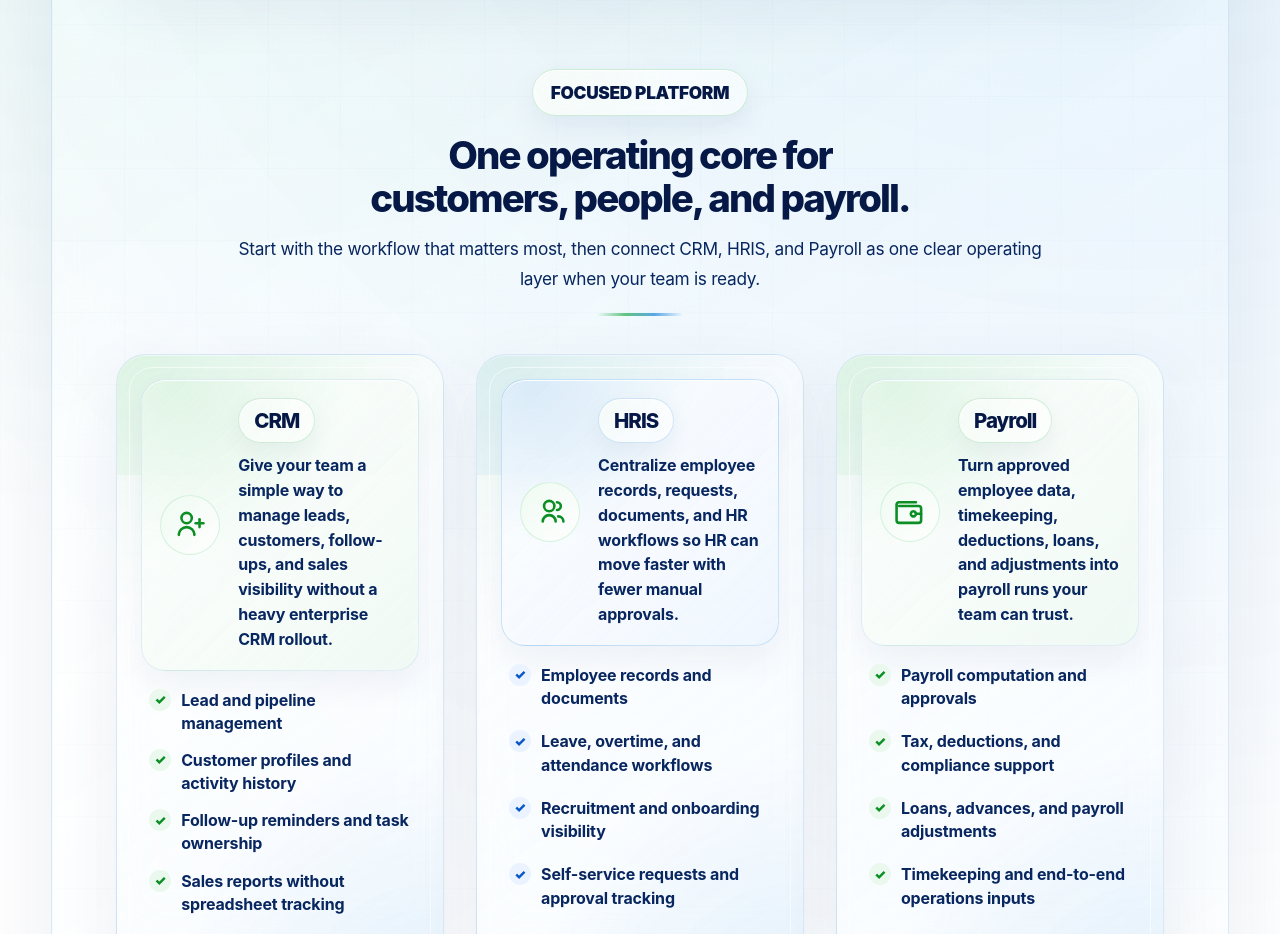
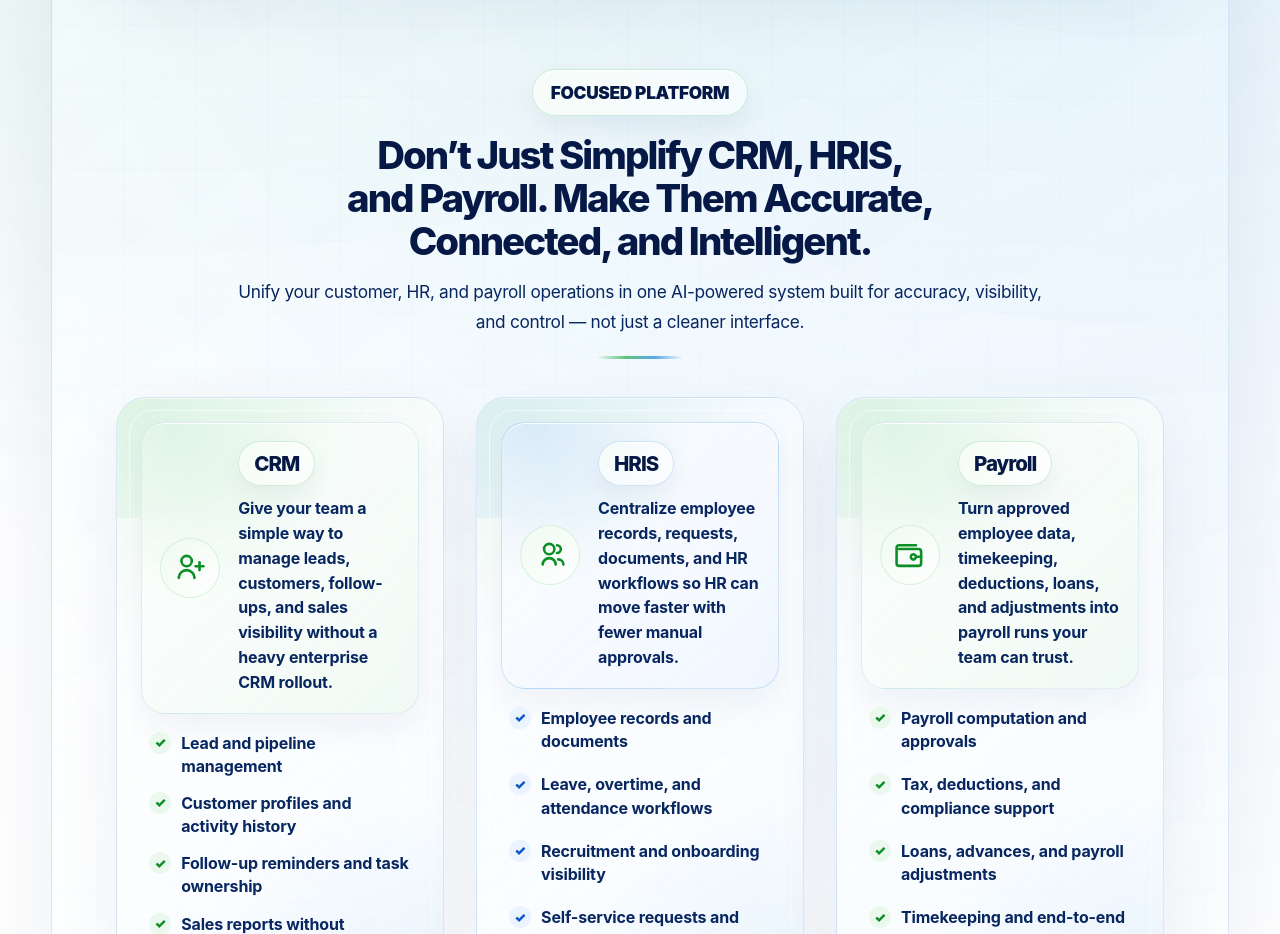
Before and after one commit to codepinasph/cornerstone-website, a React (Vite) app: page / in a window 1280 px wide. Shown: the part 1360-2294 px from the top of the page. Built offline with nearby package versions, Linux system fonts and the light colour scheme.

Commit message:
update product section heading and description to emphasize accuracy and intelligence in operations

```diff
--- a/src/App.jsx
+++ b/src/App.jsx
@@ -396,8 +396,8 @@ function ProductCards() {
     <section className="section product-section" id="product">
       <div className="section-heading">
         <p className="eyebrow mini-eyebrow">Focused platform</p>
-        <h2>One operating core for customers, people, and payroll.</h2>
-        <p>Start with the workflow that matters most, then connect CRM, HRIS, and Payroll as one clear operating layer when your team is ready.</p>
+        <h2>Don’t Just Simplify CRM, HRIS, and Payroll. Make Them Accurate, Connected, and Intelligent.</h2>
+        <p>Unify your customer, HR, and payroll operations in one AI-powered system built for accuracy, visibility, and control — not just a cleaner interface.</p>
       </div>
 
       <div className="product-grid">
```
